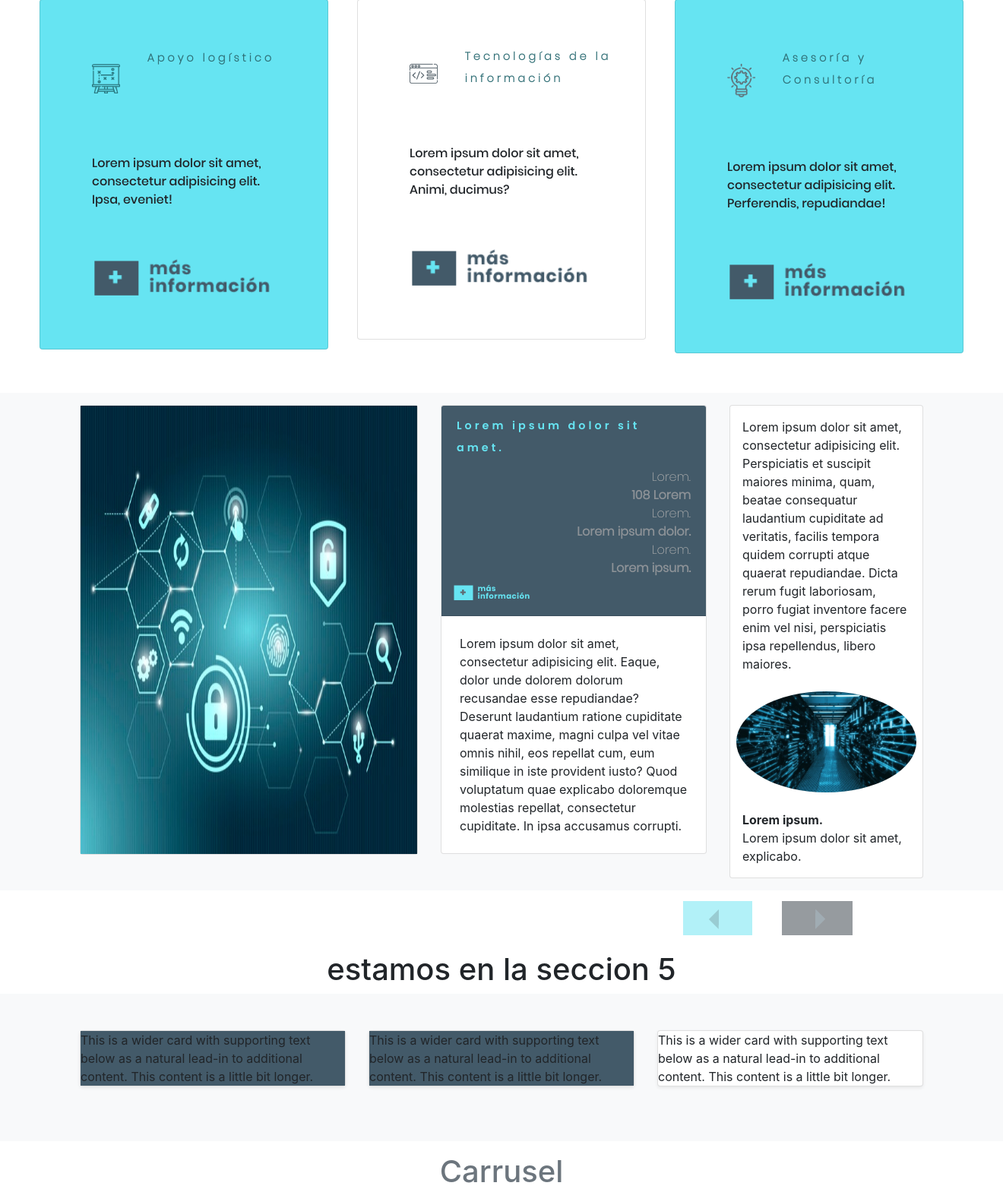
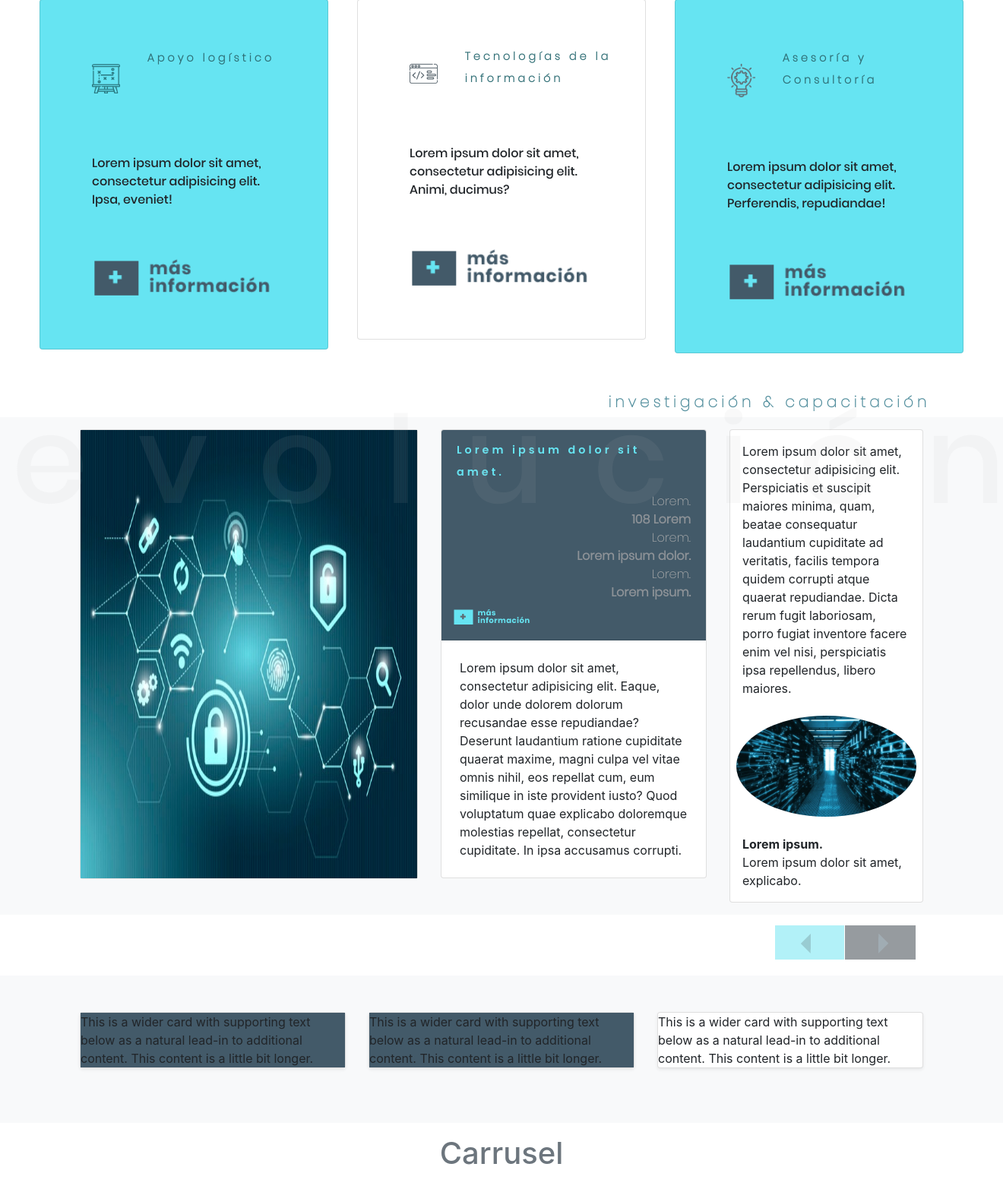
Before and after one commit to JJGuaca/EstratcoProyecto, a PHP site: page / in a window 1320 px wide; the page is wider, and only the part inside the window is pictured. Shown: the part 1236-2801 px from the top of that part at 76% size. Run offline with PHP 8.4, Linux system fonts and the light colour scheme; some web fonts are replaced.

Commit message:
Finalización Seccion 4
Ajuste de margenes, y ajuste de marca de agua con palabra "EVOLUCIÓN"

```diff
--- a/css/propios.css
+++ b/css/propios.css
@@ -15,6 +15,17 @@
 
 .colorAgua{
 	color: #66e4f2;
+}
+.marcaAgua{
+    font-size: 1000%;
+    letter-spacing: 65px;
+    color: #c1c1c117;
+    position: relative;
+    top: 57px;
+    z-index: 1;
+    margin: -6rem 1rem;
+    padding: unset;
+    font-family: 'Poppins-Medium';
 }
 .imgSlider{
 	height: 500px;
@@ -89,7 +100,7 @@ div>p{
     color: #fff;
     text-align: center;
     opacity: .5;
-    left: 91%;
+    left: 100%;
 }
 .carousel-control-prev {
     position: absolute;
@@ -105,5 +116,5 @@ div>p{
     color: #fff;
     text-align: center;
     opacity: .5;
-    left: 77%;
+    left: 90%;
 }
--- a/index.html
+++ b/index.html
@@ -125,6 +125,8 @@
 		<section id="secc4 imgSlider">
 			<div id="carsec4" class="carousel slide" data-ride="carousel">
 				<div class="carousel-inner">
+					<h3 class="text-right pr-5 mr-5" style="letter-spacing: 5px; font-family: 'Poppins-Thin'; font-size: 20px; font-weight: 600;"><span class="" style="color: #508d9c;">investigación & capacitación</span></h3>
+					<h1 class="marcaAgua">evolución</h1>
 					<div class="carousel-item active" style="padding-bottom: 4rem">
 					<!--1slide-->
 					<div class="album p-3 bg-light">
@@ -276,9 +278,8 @@
 			</div>
 		</section>
 
-
+		<!--SECCION 5-->
 		<section id="secc5" class="py-3">
-			<h1 class="text-center">estamos en la seccion 5</h1>
 			<div class="album py-5 bg-light">
 				<div class="container">
 					<div class="row">
```
Lines whose indentation alone changed are shown as unchanged.
